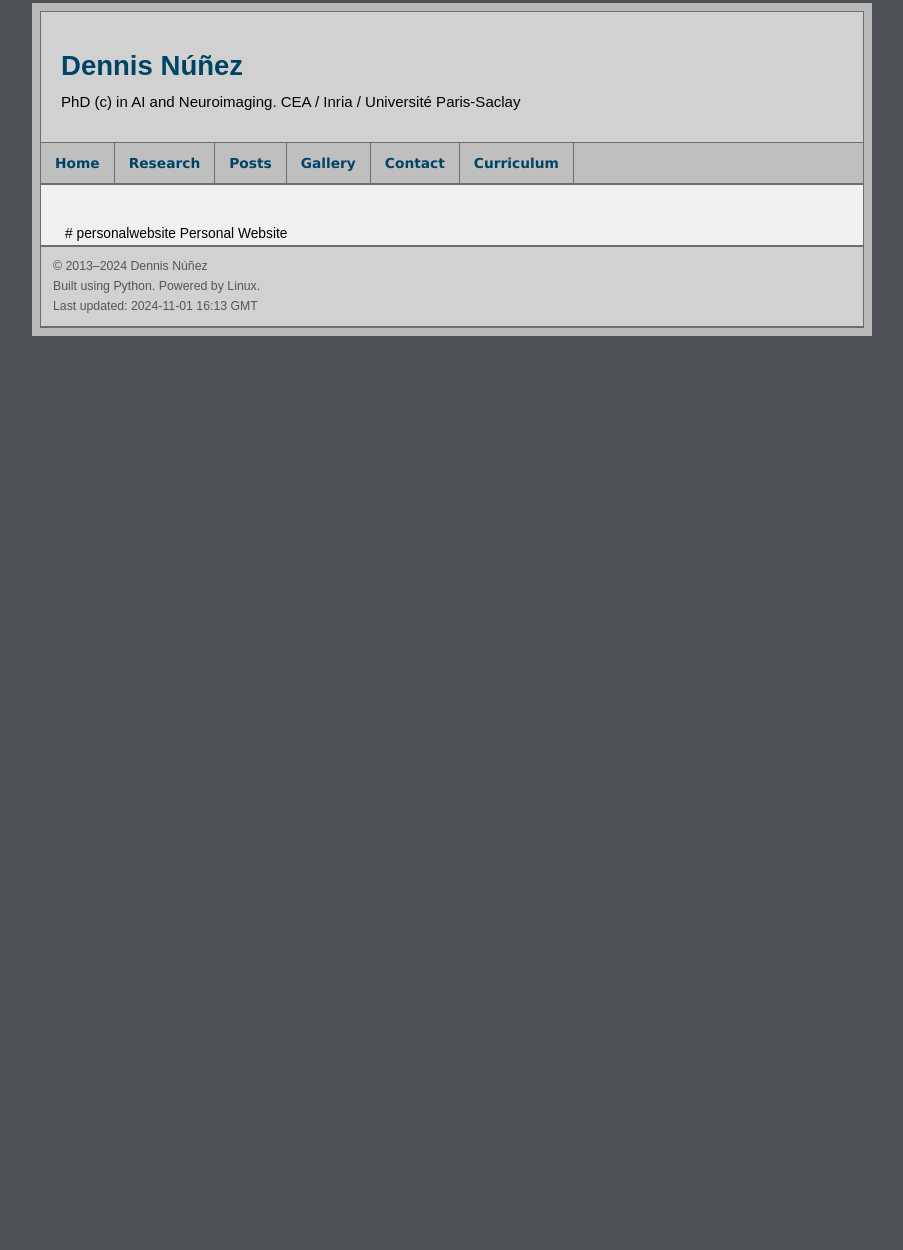
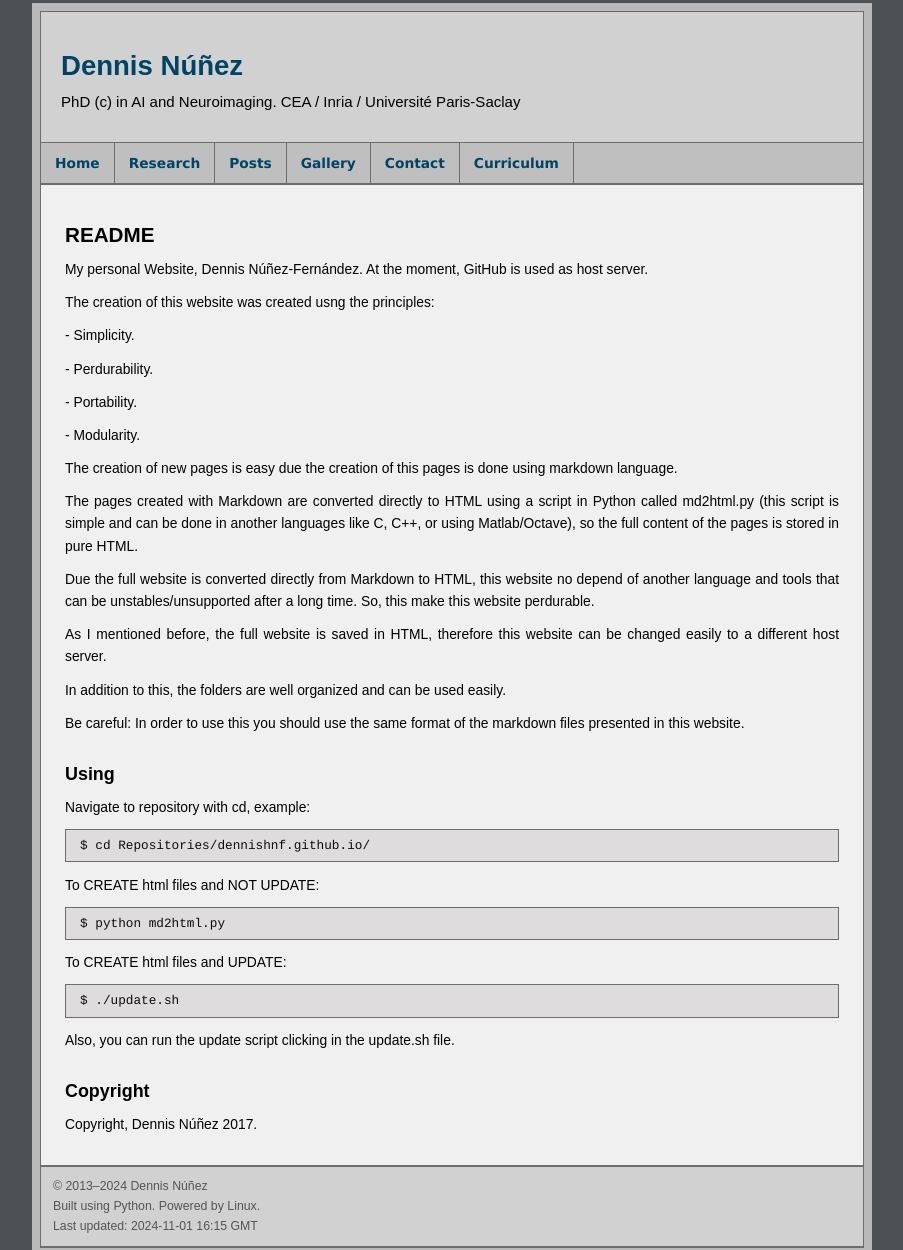
Before and after one commit to dennishnf/personalwebsite, a plain HTML site: page README.html in a window 1280 px wide. Shown: the part 61-1311 px from the top of the page, without its empty margins (188-1091 px from the left). Before the commit the page ends 865 px from the top, so only its background shows below. Drawn offline with Linux system fonts and the light colour scheme.

Commit message:
making website

```diff
--- a/README.html
+++ b/README.html
@@ -65,8 +65,43 @@
 <div class="post">
 <div class="post_body">
 <br/>
-# personalwebsite
-Personal Website
+
+<h2>README</h2>
+
+<p align="justify">My personal Website, Dennis Núñez-Fernández. At the moment, GitHub is used as host server.</p>
+<p align="justify">The creation of this website was created usng the principles:</p>
+<p align="justify">- Simplicity.</p>
+<p align="justify">- Perdurability.</p>
+<p align="justify">- Portability.</p>
+<p align="justify">- Modularity.</p>
+<p align="justify">The creation of new pages is easy due the creation of this pages is done using markdown language.</p>
+<p align="justify">The pages created with Markdown are converted directly to HTML using a script in Python called md2html.py (this script is simple and can be done in another languages like C, C++, or using Matlab/Octave), so the full content of the pages is stored in pure HTML.</p>
+<p align="justify">Due the full website is converted directly from Markdown to HTML, this website no depend of another language and tools that can be unstables/unsupported after a long time. So, this make this website perdurable.</p>
+<p align="justify">As I mentioned before, the full website is saved in HTML, therefore this website can be changed easily to a different host server.</p>
+<p align="justify">In addition to this, the folders are well organized and can be used easily.</p>
+<p align="justify">Be careful: In order to use this you should use the same format of the markdown files presented in this website.</p>
+
+<br/>
+<h3>Using</h3>
+
+<p align="justify">Navigate to repository with cd, example:</p>
+<p><code class="barcode">$ cd Repositories/dennishnf.github.io/
+</code></p>
+
+<p align="justify">To CREATE html files and NOT UPDATE:</p>
+<p><code class="barcode">$ python md2html.py
+</code></p>
+
+<p align="justify">To CREATE html files and UPDATE:</p>
+<p><code class="barcode">$ ./update.sh
+</code></p>
+
+<p align="justify">Also, you can run the update script clicking in the update.sh file.</p>
+
+<br/>
+<h3>Copyright</h3>
+
+<p align="justify">Copyright, Dennis Núñez 2017.</p>
 
 <br/>
 </div>
@@ -91,7 +126,7 @@ Personal Website
 
 </body></html> -->
 <a href="https://dennishnf.com/README.html" target="_blank">Built using Python. Powered by Linux.</a> <br/>
-Last updated:&nbsp;2024-11-01&nbsp;16:13 GMT <br/>
+Last updated:&nbsp;2024-11-01&nbsp;16:15 GMT <br/>
 </div>
 <div class="clearer">&nbsp;</div>
 </div>
```
Also changed, not shown: index.html (+1 -1 lines), dennishnf-photo-1.jpg (added), dennishnf-photo-2.jpg (added), icon.ico (added), icon.png (added), 1 other file.
